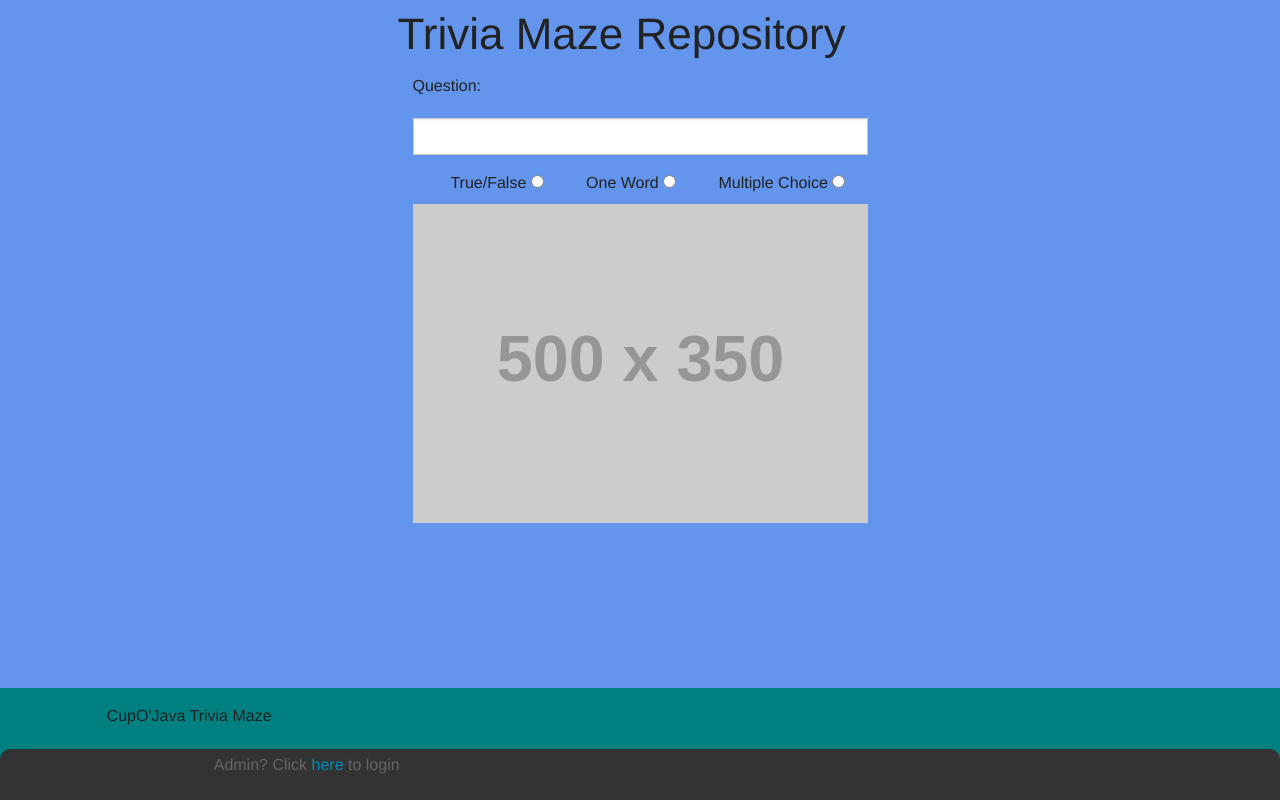
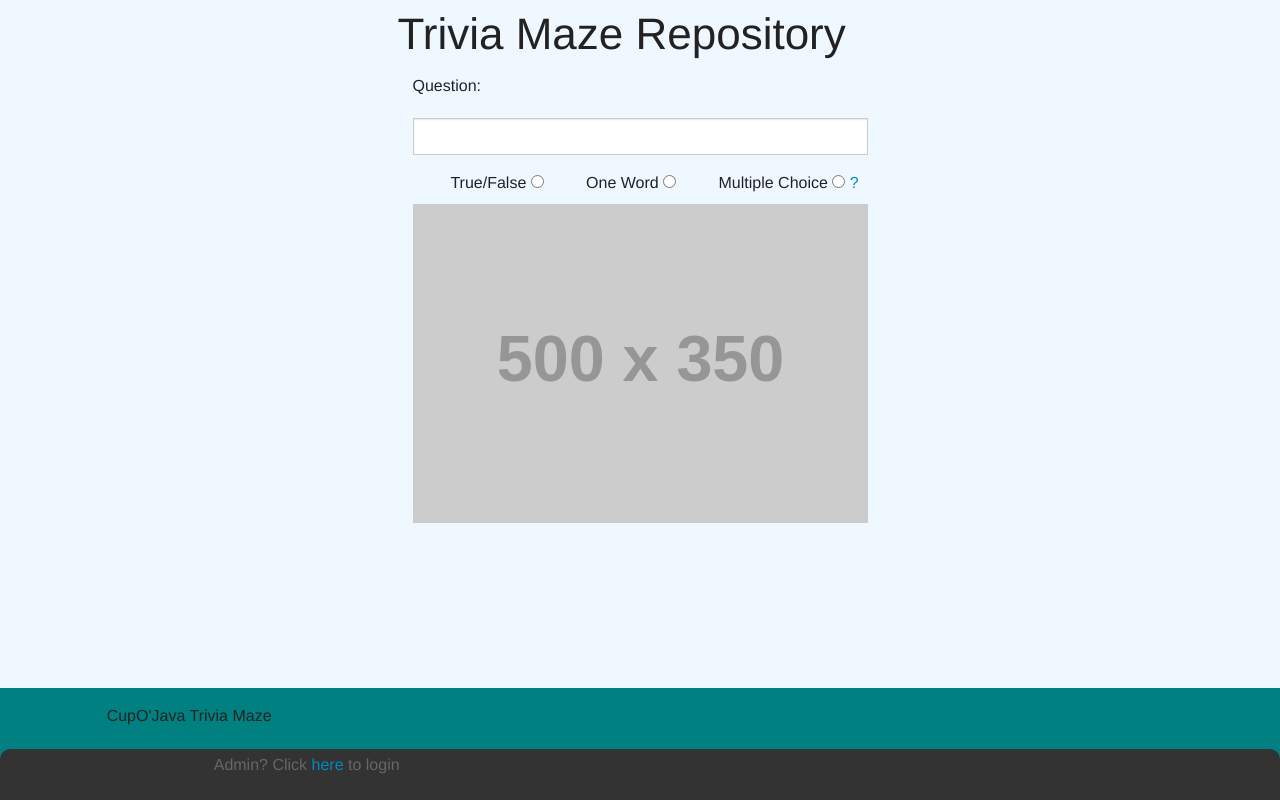
Before and after one commit to ayoung1/CupO-Java, a PHP site: page / in a window 1280 px wide. Run offline with PHP 8.4, Linux system fonts and the light colour scheme; grey boxes labelled with a size stand in for pictures from a placeholder-image service; some libraries are stand-ins or nearby versions.

Commit message:
Just a save
Color changes, nothing new

```diff
--- a/TriviaMazeSite/css/styles.css
+++ b/TriviaMazeSite/css/styles.css
@@ -2,7 +2,7 @@
 	margin: 0;
 }
 html, body {
-	background-color:cornflowerblue;
+	background-color:aliceblue;
 	height: 100%;
 }
 .nameplate{
--- a/TriviaMazeSite/index.html
+++ b/TriviaMazeSite/index.html
@@ -29,6 +29,8 @@
 						<span class="medium-offset-1">One Word <input type="radio" name="type" value="oneword"/></span>
 
 						<span class="medium-offset-1">Multiple Choice <input type="radio" name="type" value="multiplechoice"/></span>
+
+						<span><a href="#" class="small tiny round">?</a></span>
 					</div>
 					<div id="answerform">
 						<p class=""><img src="http://placehold.it/500x350"></p>
```
